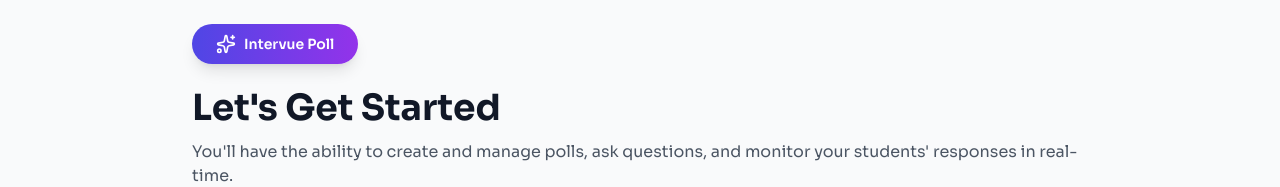
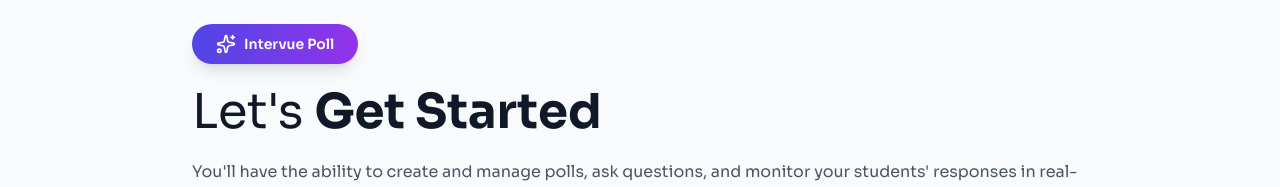
Before and after one commit to biswajitkabi/Live-Polling-System-Intervue.io-Biswajit-Kabi, a React (Vite) app: page /teacher/create in a window 1280 px wide. Shown: the top 187 px of the page. Built offline with nearby package versions, Linux system fonts and the light colour scheme; no server answers.

Commit message:
fix: font style

```diff
--- a/src/routes/CreatePollForm.jsx
+++ b/src/routes/CreatePollForm.jsx
@@ -108,7 +108,10 @@ const CreatePollForm = () => {
             <span className="font-semibold text-sm">Intervue Poll</span>
           </div>
 
-          <h1 className="text-4xl font-bold text-gray-900 mb-3">Let's Get Started</h1>
+          <h1 className="text-4xl md:text-5xl text-gray-900 mb-6">
+            <span className="font-normal">Let's</span>{" "}
+            <span className="font-bold">Get Started</span>
+          </h1>
           <p className="text-gray-600 text-base">
             You'll have the ability to create and manage polls, ask questions, and
             monitor your students' responses in real-time.
```
